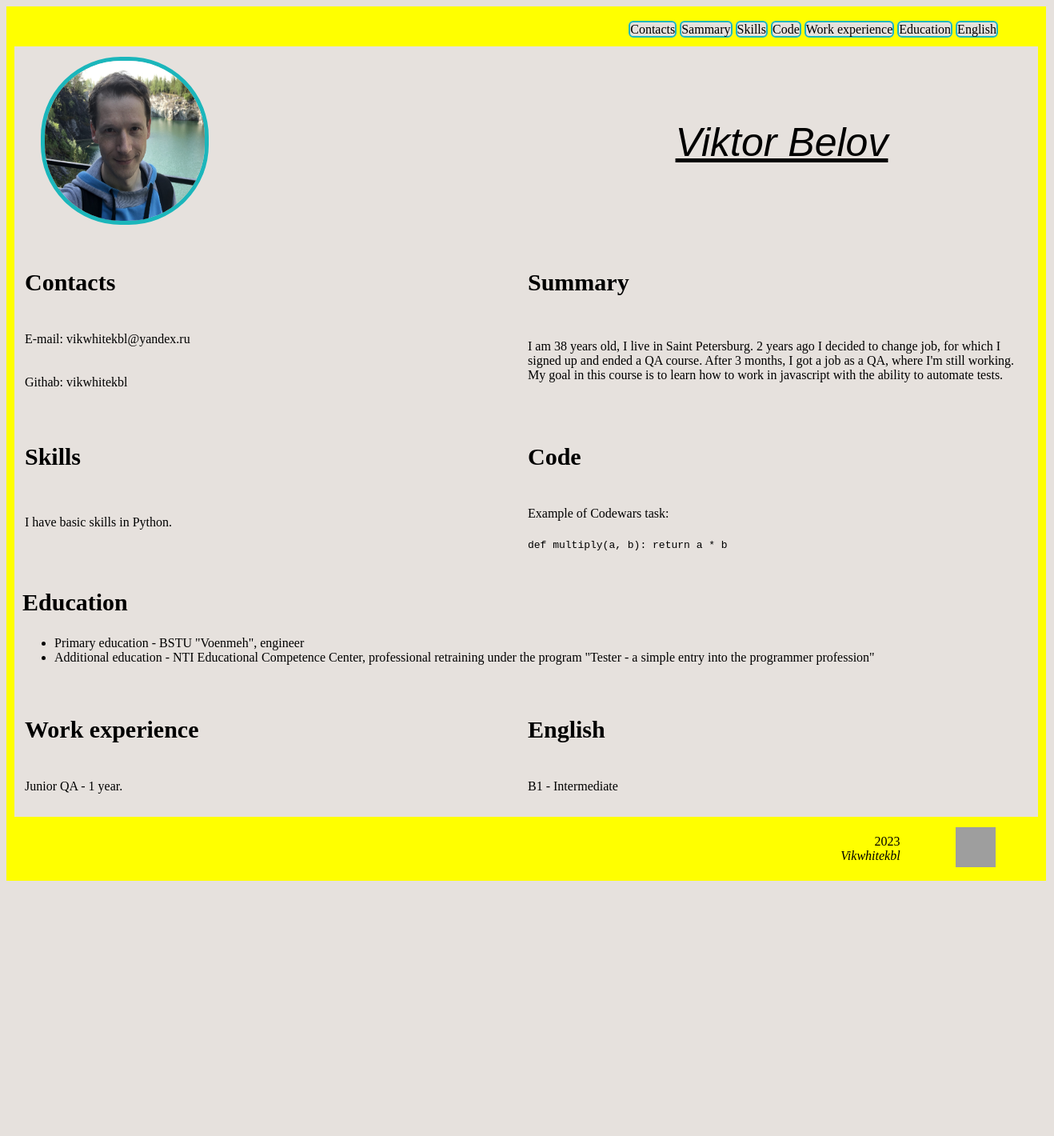
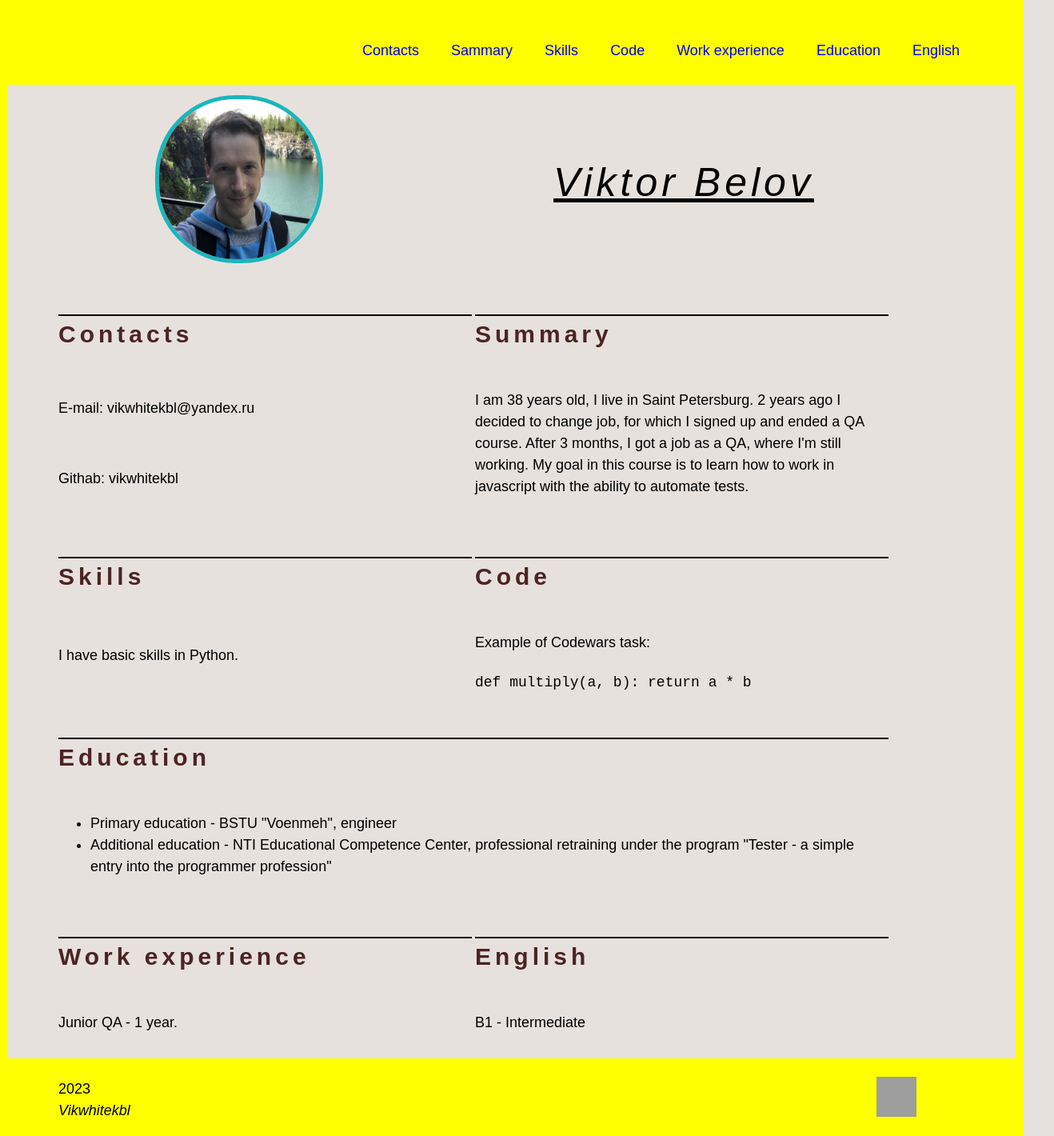
Before and after one commit to Vikwhitekbl/rsschool-cv, a plain HTML site: page index.html in a window 1280 px wide. Shown: the top 1420 px of the page at 80% size, 1318 px wide, since content can reach past the window. Before the commit the page ends 1109 px from the top, so only its background shows below. Drawn offline with Linux system fonts and the light colour scheme; grey boxes are pictures that could not be loaded; files whose address does not match are found by name.

Commit message:
fix: update html and css file

```diff
--- a/index.html
+++ b/index.html
@@ -3,35 +3,41 @@
 <head>
     <meta charset="UTF-8">
     <meta name="viewport" content="width=device-width, initial-scale=1.0">
-    <title>CV2</title>
-    <link href="style.css" rel="stylesheet">
+    <title>CV</title>
+    <link rel="stylesheet" href="style.css" >
+    <link rel="icon" href="https://w7.pngwing.com/pngs/340/956/png-transparent-profile-user-icon-computer-icons-user-profile-head-ico-miscellaneous-black-desktop-wallpaper-thumbnail.png" type="image/png" sizes="64x64">
 </head>
 <body>
     <header>
-        <nav class="background1">
-            <span><a class="woline" href="Contacts">Contacts</a></span>
-            <span><a class="woline" href="Summary">Sammary</a></span>
-            <span><a class="woline" href="Skills">Skills</a></span>
-            <span><a class="woline" href="Code">Code</a></span>
-            <span><a class="woline" href="Work experience">Work experience</a></span>
-            <span><a class="woline" href="Education">Education</a></span>
-            <span><a class="woline" href="English">English</a></span>
+        <div class="container">
+            <nav class="nav">
+                <ul class="nav-list">
+                    <li class="nav-item"><a href="#contacts" class="nav-link">Contacts</a></li>
+                    <li class="nav-item"><a href="#summary" class="nav-link">Sammary</a></li>
+                    <li class="nav-item"><a href="#skills" class="nav-link">Skills</a></li>
+                    <li class="nav-item"><a href="#code" class="nav-link">Code</a></li>
+                    <li class="nav-item"><a href="#experience" class="nav-link">Work experience</a></li>
+                    <li class="nav-item"><a href="#education" class="nav-link">Education</a></li>
+                    <li class="nav-item"><a href="#english" class="nav-link">English</a></li>
+                </ul>
             </nav>
-    <header>
+        </div>
+    </header>
     <main>
-        <div style="padding: 0 0 0 20px;">
+        <div class="container">
+            <div>
                 <table class="table">
                     <tr>
-                    <td style="width: 50%;"><img src="C:\Users\vbelov\rsschool-cv\2020-06-06.jpeg" alt="Photo" width="200" height="200" class="round"></td>
+                        <td style="width: 50%;"><img src="https://vikwhitekbl.github.io/rsschool-cv/2020-06-06.jpeg" alt="Photo" width="200" height="200" class="round"></td>
                         <td style="width: 50%;"><h1 class="header1">Viktor Belov</h1></td>
                     </tr>
                 </table>
             </div>
-        <div>
+            <div class="left-side">
                 <table class="table">
                     <tr>
-                    <td style="width: 50%;"><h2 class="header2">Contacts</h2></td>
-                    <td style="width: 50%;"><h2 class="header2">Summary</h2></td>
+                        <td style="width: 50%;"><h2 id="contacts" class="header2">Contacts</h2></td>
+                        <td style="width: 50%;"><h2 id="summary" class="header2">Summary</h2></td>
                     </tr>
                     <tr>
                         <td><p>E-mail: vikwhitekbl@yandex.ru</p></td>
@@ -42,18 +48,19 @@
                     </tr>
                 </table>
             </div>
-        <div>
+            <div class="left-side">
                 <table class="table">
                     <tr>
-                    <td style="width: 50%;"><h2 class="header2">Skills</h2></td>
-                    <td style="width: 50%;"><h2 class="header2">Code</h2></td>
+                        <td style="width: 50%;"><h2 id="skills" class="header2">Skills</h2></td>
+                        <td style="width: 50%;"><h2 id="code" class="header2">Code</h2></td>
                     </tr>
                     <tr>
                         <td rowspan="2"><p>I have basic skills in Python.</p></td>
                         <td><p>Example of Codewars task:</p></td>
                     </tr>
                     <tr>
-                    <td><code>
+                        <td>
+                            <code>
                                 def multiply(a, b):
                                 return a * b
                             </code>
@@ -61,18 +68,27 @@
                     </tr>
                 </table>
             </div>
-        <div class="table">
-            <h2 class="header2">Education</h2>
+            <div class="left-side">
+                <table class="table">
+                    <tr>
+                        <td colspan="2" style="width: 50%;"><h2 id="education" class="header2">Education</h2></td>
+                    </tr>
+                    <tr>
+                        <td>
                             <ul>
                                 <li>Primary education - BSTU "Voenmeh", engineer</li>
                                 <li>Additional education - NTI Educational Competence Center, professional retraining under the program "Tester - a simple entry into the programmer profession"</li>
                             </ul>
+                        </td>
+                        <td></td>
+                    </tr>
+                </table>
             </div>
-        <div>
+            <div class="left-side">
                 <table class="table">
                     <tr>
-                    <td style="width: 50%;"><h2 class="header2">Work experience</h2></td>
-                    <td style="width: 50%;"><h2 class="header2">English</h2></td>
+                        <td style="width: 50%;"><h2 id="experience" class="header2">Work experience</h2></td>
+                        <td style="width: 50%;"><h2 id="english" class="header2">English</h2></td>
                     </tr>
                     <tr>
                         <td><p>Junior QA - 1 year.</p></td>
@@ -80,9 +96,11 @@
                     </tr>
                 </table>
             </div>
+        </div>
     </main>
     <footer>
-        <table class="background2">
+        <div class="container">
+            <table class="table">
                 <tr>
                     <td style="width: 90%;">
                         <time datetime="2023-07-04">2023</time>
@@ -93,6 +111,7 @@
                     <td style="width: 10%;"><a href="https://rs.school/js/"><img src="https://rs.school/images/rs_school_js.svg" alt="RS-School-logo" width="50" height="50"></a></td>
                 </tr>
             </table>
+        </div>
     </footer>
 </body>
 </html>
--- a/style.css
+++ b/style.css
@@ -1,32 +1,64 @@
 body {height:100%;
-    width:100%;
     background-color: #e6e1dd;
     border: 10px solid yellow;
+    display: flex;
+    flex-direction: column;
+    justify-content: center;
+    margin: 0;
+    padding: 0;
+    font-family: Arial, sans-serif;
+    font-size: 18px;
+    font-weight: 400;
+    line-height: 1.5;
+    color: black;
+}
+main {
+    width:90%;
+    background-color: #e6e1dd;
+    text-align: center;
+}
+header {
+    background-color: yellow;
+    padding: 10px 50px 0 50px;
+}
+footer {
+    background-color: yellow;
+    padding: 10px 50px 0 50px;
+}
+.container {
+    max-width: 1440px;
+    margin: 0 auto;
+}
+.section-item a {
+    color: #829985;
+    text-decoration: none;
+    transition: color 0.5s;
+  }
+  .section-item a:hover {
+    color: #4d2323;
+  }
+.nav-list {
+    display: flex;
+    justify-content: flex-end;
+    align-items: center;
+    list-style: none;
+}
+.nav-link {
+    padding: 0 20px;
+    line-height: 50px;
+    text-decoration: none;
 }
 .header1 {
     font: italic 50px Algerian, sans-serif;
     text-align: center;
     text-decoration: underline;
+    letter-spacing: 5px;
 }
-.header2 {font-size: 30px;}
-.woline {
-    text-decoration: none;
-    color: black;
-    border: 2px solid rgb(27, 182, 187);
-    border-radius: 6px;
-    background-color: #e6e1dd;
-}
-.background1 {
-    background-color: yellow;
-    height: 30px;
-    padding: 10px 50px 0 50px;
-    text-align: right;
-}
-.background2 {
-    background-color: yellow;
-    padding: 10px 50px 0 50px;
-    text-align: right;
-    width: 100%;
+.header2 {
+    font-size: 30px;
+    border-top: 2px solid black;
+    letter-spacing: 5px;
+    color: #4d2323;
 }
 .round {
     border-radius: 100px;
@@ -36,3 +68,7 @@ body {height:100%;
     width: 100%;
     padding: 10px;
 }
+.left-side {
+    text-align: left;
+    padding: 5px 20px 0 50px;
+}
```
Lines whose indentation alone changed are shown as unchanged.
